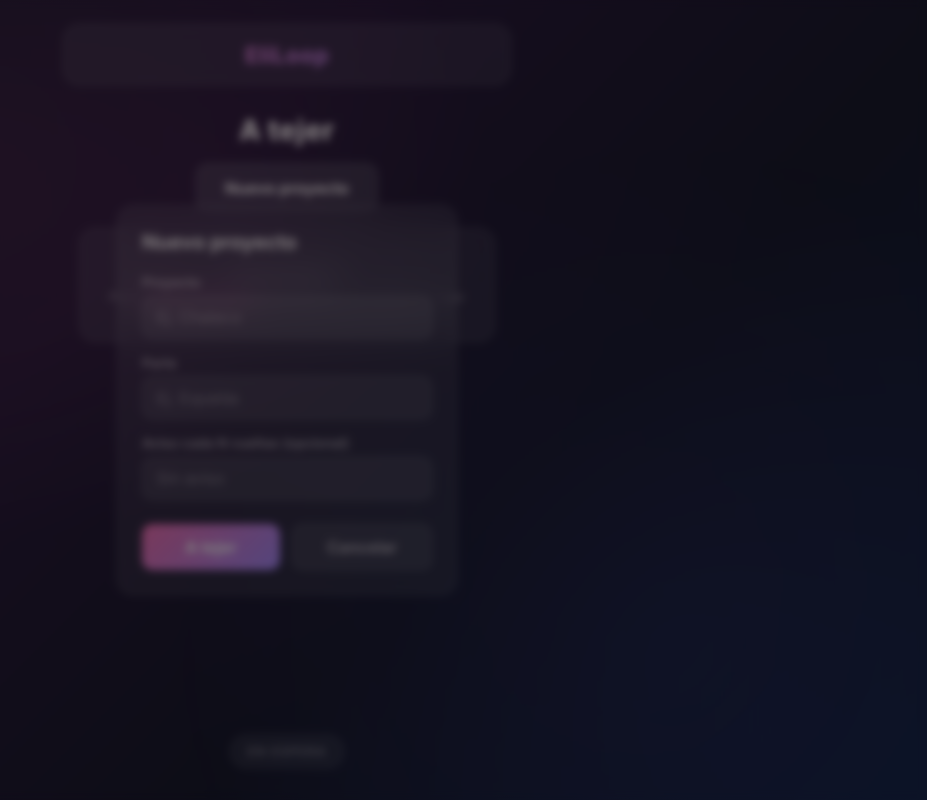
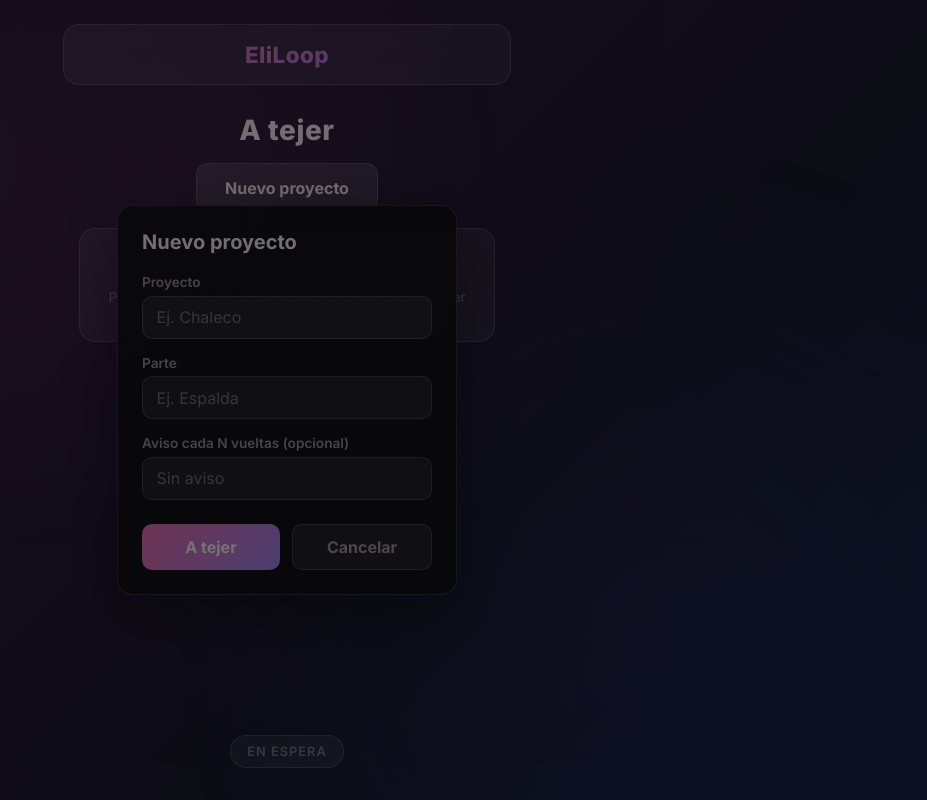
Before and after one commit to rbielsa/eliloop, a React (Vite) app: page / in a window 1280 px wide. Both pictures are taken after a click on the button "Nuevo proyecto". Shown: the whole page, without its empty margins (353-1280 px from the left). Built offline with nearby package versions, Linux system fonts and the light colour scheme.

Commit message:
style: update create panel and backdrop for improved readability and aesthetics

```diff
--- a/src/App.css
+++ b/src/App.css
@@ -192,8 +192,8 @@ body::before {
 .create-backdrop {
   position: absolute;
   inset: 0;
-  background: rgba(0, 0, 0, 0.5);
-  backdrop-filter: blur(4px);
+  background: rgba(0, 0, 0, 0.55);
+  /* Sin blur en el fondo: el panel es opaco y así no se ve todo difuminado */
 }
 
 .create-panel {
@@ -203,6 +203,9 @@ body::before {
   padding: 1.5rem;
   border-radius: 16px;
   border: 1px solid var(--glass-border);
+  /* Panel opaco para que el formulario se lea bien (no usar .glass aquí) */
+  background: rgba(18, 18, 24, 0.97);
+  box-shadow: 0 20px 60px rgba(0, 0, 0, 0.4);
 }
 
 .create-title {
--- a/src/components/CreateProjectPart.tsx
+++ b/src/components/CreateProjectPart.tsx
@@ -36,7 +36,7 @@ export function CreateProjectPart({ onCreated, onCancel }: CreateProjectPartProp
 
   return (
     <div className="create-overlay" role="dialog" aria-modal="true" aria-label="Nuevo proyecto y parte">
-      <div className="create-panel glass">
+      <div className="create-panel">
         <h2 className="create-title">Nuevo proyecto</h2>
         <form className="create-form" onSubmit={handleSubmit}>
           <fieldset className="create-fieldset">
```
